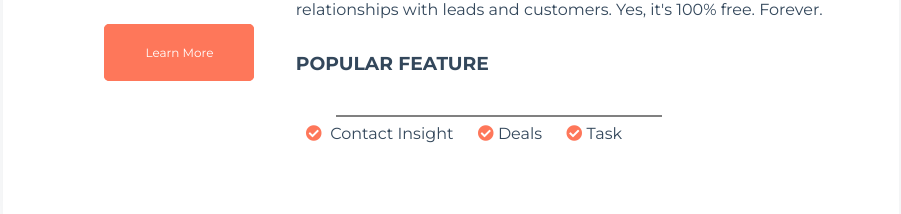
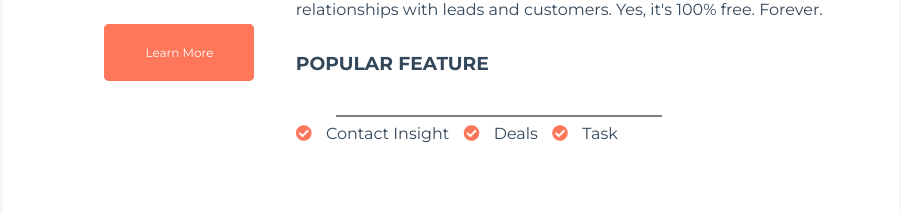
Before and after one commit to StephanieFurlan/htmlcss-hubspot, a plain HTML site: page index.html in a window 1280 px wide. Shown: the part 1381-1595 px from the top of the page, without its empty margins (189-1090 px from the left). Drawn offline with Linux system fonts and the light colour scheme.

Commit message:
List padding horizontal card

```diff
--- a/css/main.css
+++ b/css/main.css
@@ -97,11 +97,10 @@
 
 #inline-icon-list li {
    display: inline-block;
-   padding: 0 10px;
 }
 
-#inline-icon-list li span:before{
-   content: "\00a0 ";
+#inline-icon-list li span{
+   padding: 0 10px;
 }
 
 /* Corpo pagina - sezione blu */
--- a/index.html
+++ b/index.html
@@ -119,9 +119,9 @@
                         <hr>
                      </div>
                      <ul id="inline-icon-list" class="icon-list">
-                        <li> <span></span>Contact Insight</li>
-                        <li> Deals</li>
-                        <li> Task</li>
+                        <li> <span>Contact Insight</span></li>
+                        <li> <span>Deals</span></li>
+                        <li> <span>Task</span></li>
                      </ul>
                   </div>
                </div>
```
